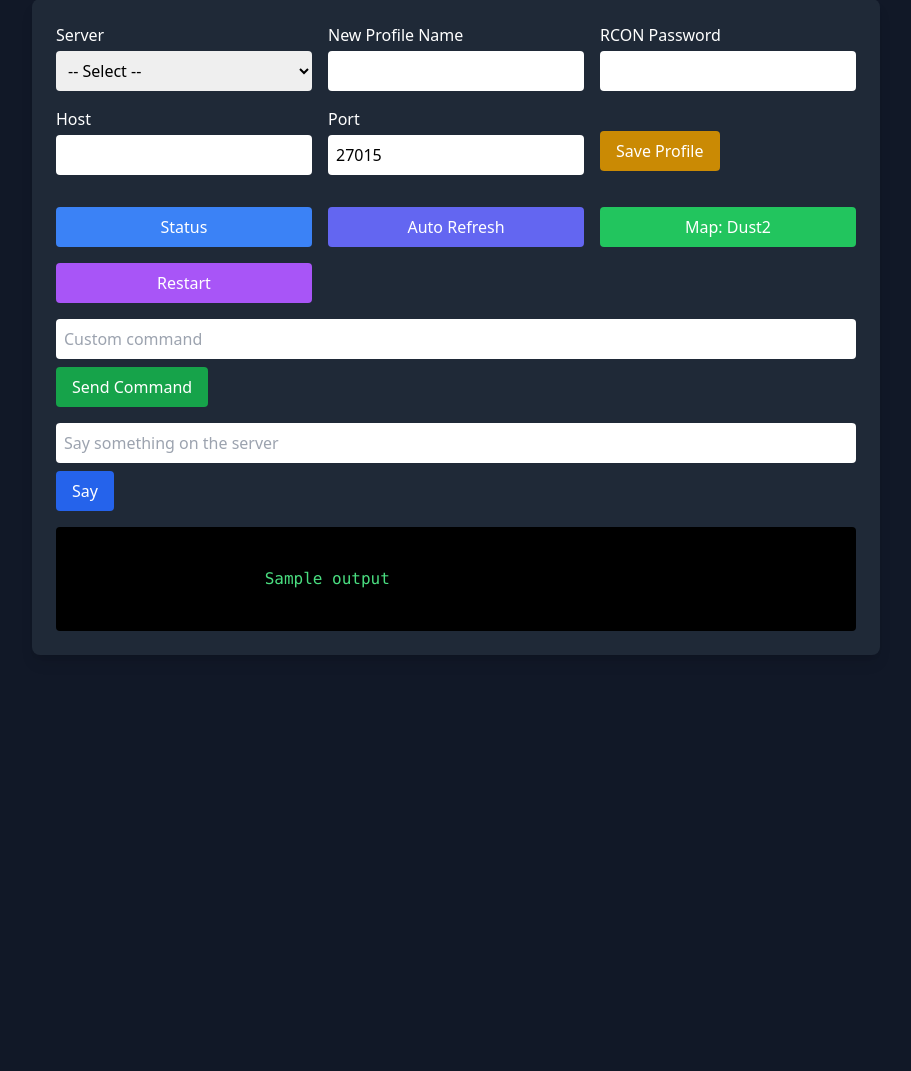
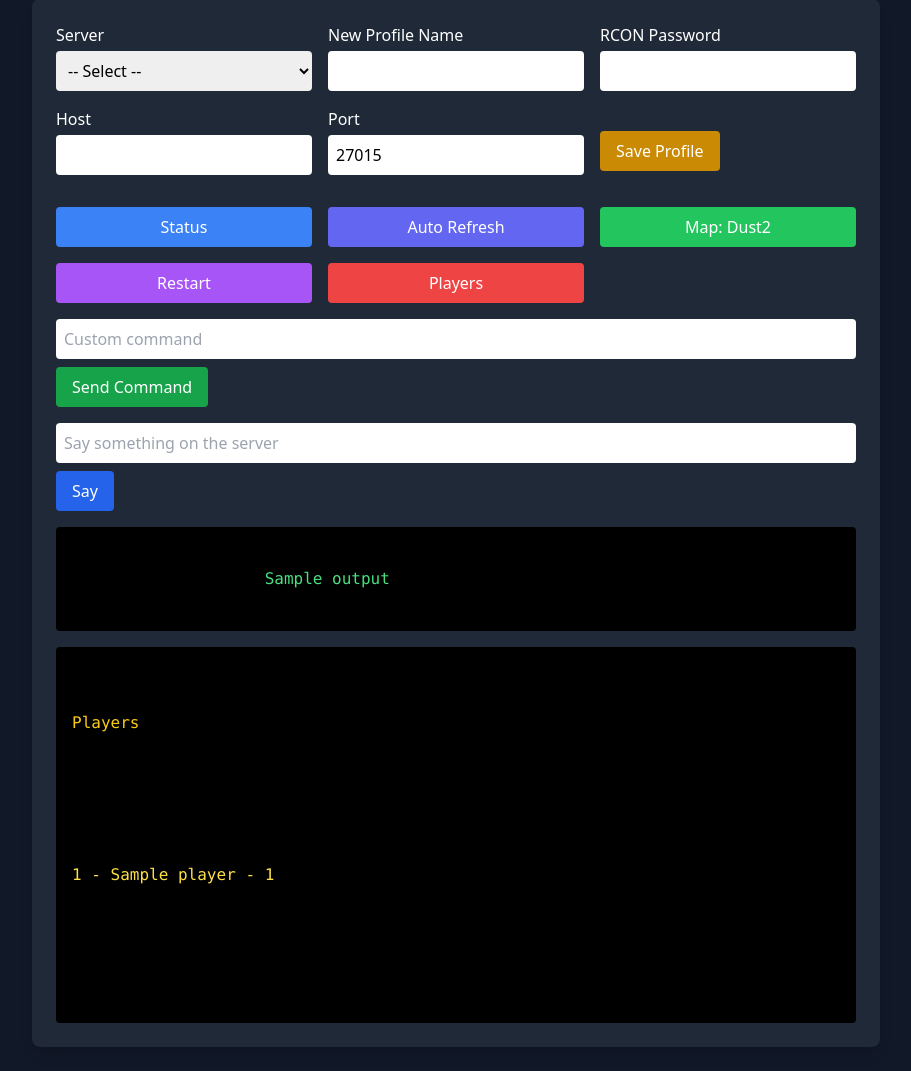
Before and after one commit to Devilblader87/Test, a Flask app: template templates/index.html in a window 1280 px wide. Shown: the part 85-1156 px from the top of the page, without its empty margins (184-1095 px from the left). Before the commit the page ends 740 px from the top, so only its background shows below. Run offline with Flask 3, Linux system fonts and the light colour scheme; the template is opened without the code that fills it: most values are stand-ins (such as "Sample title", 1, 10 or a date in 2020); some libraries are stand-ins or nearby versions.

Commit message:
Enhance RCON handling and player list

```diff
--- a/app.py
+++ b/app.py
@@ -1,5 +1,8 @@
 from flask import Flask, render_template, request, jsonify
-import socket, os, json
+import socket
+import os
+import json
+import re
 
 app = Flask(__name__)
 SERVER_FILE = 'servers.json'
@@ -16,15 +19,44 @@ def save_servers(servers):
     with open(SERVER_FILE, 'w', encoding='utf-8') as f:
         json.dump(servers, f, indent=2)
 
+# ---------------------------------------------------------------------------
+# RCON helpers
+
+def get_challenge(sock, addr, port):
+    """Request challenge string required by the GoldSrc RCON protocol."""
+    try:
+        sock.sendto(b'\xff\xff\xff\xffchallenge rcon\n', (addr, port))
+        resp, _ = sock.recvfrom(4096)
+        idx = resp.find(b'challenge rcon')
+        if idx != -1:
+            return resp[idx + len('challenge rcon'):].strip().decode()
+    except Exception as exc:
+        print('Challenge request failed:', exc)
+    return ''
+
+
+def build_payload(challenge, password, command):
+    """Construct the UDP payload for a RCON command."""
+    if challenge:
+        msg = f"rcon {challenge} \"{password}\" {command}\n"
+    else:
+        msg = f"rcon \"{password}\" {command}\n"
+    return b'\xff\xff\xff\xff' + msg.encode()
+
+
+
 # Send RCON command
 def send_rcon(addr, port, password, command):
+    """Send a command to the server using the GoldSrc RCON protocol."""
     print(f"\nSending RCON Command to {addr}:{port}")
     print(f"Command: {command}")
     print(f"Password: {'*' * len(password)}")
 
     sock = socket.socket(socket.AF_INET, socket.SOCK_DGRAM)
     sock.settimeout(1.0)
-    payload = b'\xff\xff\xff\xffrcon ' + password.encode() + b' ' + command.encode() + b'\n'
+
+    challenge = get_challenge(sock, addr, port)
+    payload = build_payload(challenge, password, command)
 
     try:
         sock.sendto(payload, (addr, port))
@@ -41,22 +73,43 @@ def send_rcon(addr, port, password, command):
         print("Socket timed out waiting for response.")
     except Exception as e:
         print("Socket receive error:", e)
+    finally:
+        sock.close()
 
     print(f"Raw response bytes: {data[:100]}...")  # Show first 100 bytes
     return data
 
 # Decode RCON server response
 def decode_resp(resp_bytes):
-    parts = resp_bytes.split(b'\xff\xff\xff\xff')[1:]
-    decoded = "\n".join(chunk.rstrip(b'\x00\r\n').decode('utf-8', 'ignore') for chunk in parts)
+    """Decode raw bytes returned from the server."""
+    parts = resp_bytes.split(b'\xff\xff\xff\xff')
+    if parts and not parts[0].strip():
+        parts = parts[1:]
+    decoded = "\n".join(
+        p.rstrip(b'\x00\r\n').decode('utf-8', 'ignore') for p in parts if p
+    )
     print(f"Decoded response:\n{decoded}")
     return decoded or "(no response)"
+
+
+PLAYER_RE = re.compile(r'^#\s+\d+\s+"(?P<name>[^"]+)"\s+(?P<userid>\d+)\s+(?P<uniqueid>\S+)')
+
+
+def parse_players(status_output):
+    """Extract player information from a status command output."""
+    players = []
+    for line in status_output.splitlines():
+        m = PLAYER_RE.match(line.strip())
+        if m:
+            players.append(m.groupdict())
+    return players
 
 # Main page + form handler
 @app.route('/', methods=['GET', 'POST'])
 def index():
     servers = load_servers()
     output = ""
+    players = []
 
     if request.method == 'POST':
         form = request.form.to_dict()
@@ -73,10 +126,14 @@ def index():
             output = decode_resp(raw)
         else:
             command = form.get('command', '').strip()
+            if form.get('list_players'):
+                command = 'status'
             if host and port and password and command:
                 try:
                     raw = send_rcon(host, int(port), password, command)
                     output = decode_resp(raw)
+                    if form.get('list_players'):
+                        players = parse_players(output)
                 except Exception as e:
                     output = f"Error: {e}"
                     print("Exception occurred:", e)
@@ -87,7 +144,7 @@ def index():
             servers[new_name] = {'host': host, 'port': port, 'password': password}
             save_servers(servers)
 
-    return render_template('index.html', servers=servers, output=output)
+    return render_template('index.html', servers=servers, output=output, players=players)
 
 # API to fetch server config
 @app.route('/get_server/<name>')
--- a/templates/index.html
+++ b/templates/index.html
@@ -49,6 +49,7 @@
                 <button type="button" onclick="autoRefresh()" class="bg-indigo-500 hover:bg-indigo-600 px-4 py-2 rounded">Auto Refresh</button>
                 <button name="command" value="map de_dust2" class="bg-green-500 hover:bg-green-600 px-4 py-2 rounded">Map: Dust2</button>
                 <button name="command" value="sv_restart 1" class="bg-purple-500 hover:bg-purple-600 px-4 py-2 rounded">Restart</button>
+                <button name="list_players" value="1" class="bg-red-500 hover:bg-red-600 px-4 py-2 rounded">Players</button>
             </div>
 
             <div class="mt-4">
@@ -65,6 +66,17 @@
             {% if output %}
                 <div class="mt-6 bg-black p-4 rounded text-green-400 font-mono whitespace-pre-wrap">
                     {{ output }}
+                </div>
+            {% endif %}
+
+            {% if players %}
+                <div class="mt-6 bg-black p-4 rounded text-yellow-300 font-mono whitespace-pre-wrap">
+                    <h2 class="text-yellow-400 mb-2">Players</h2>
+                    <ul>
+                        {% for p in players %}
+                            <li>{{ p.userid }} - {{ p.name }} - {{ p.uniqueid }}</li>
+                        {% endfor %}
+                    </ul>
                 </div>
             {% endif %}
         </form>
```
